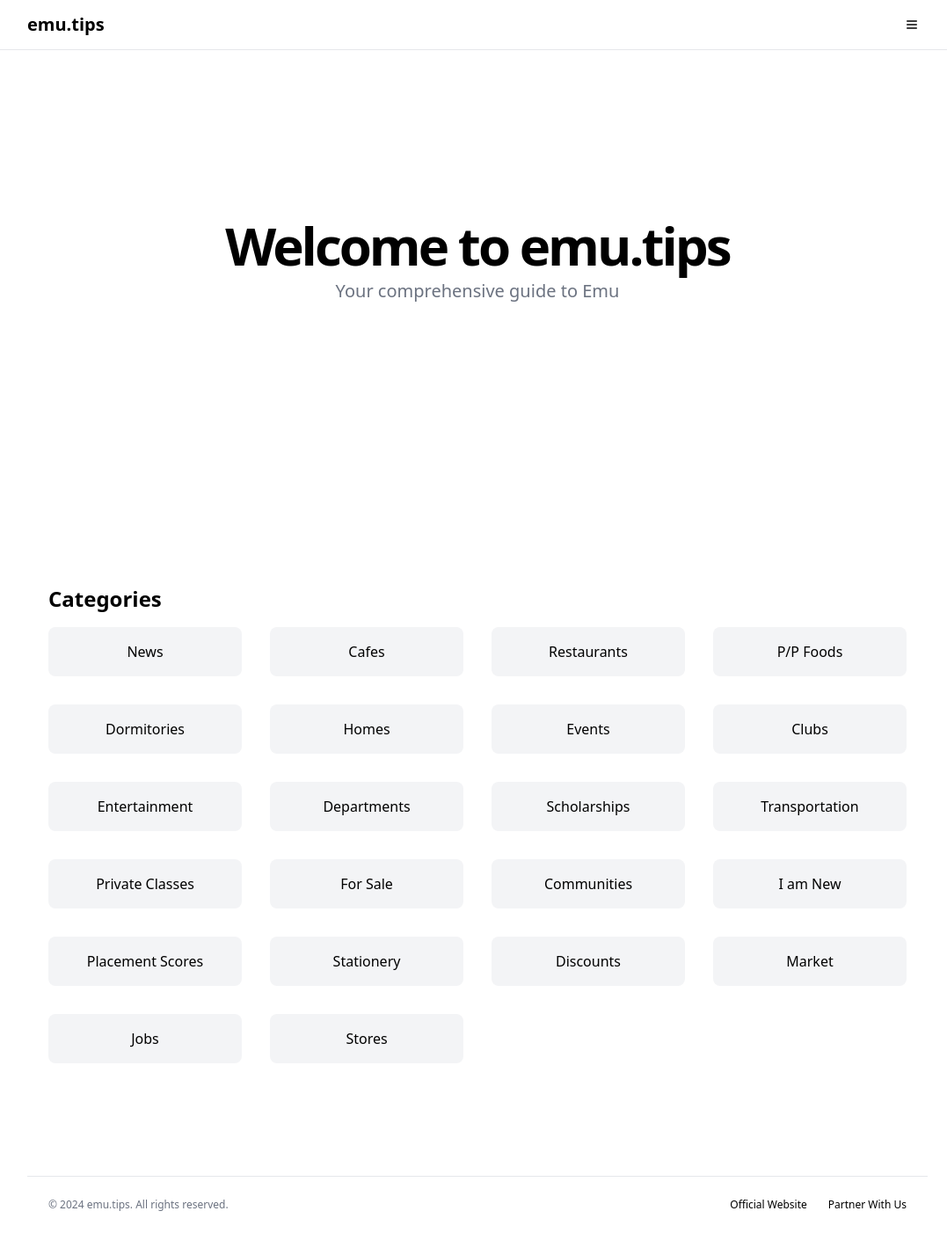
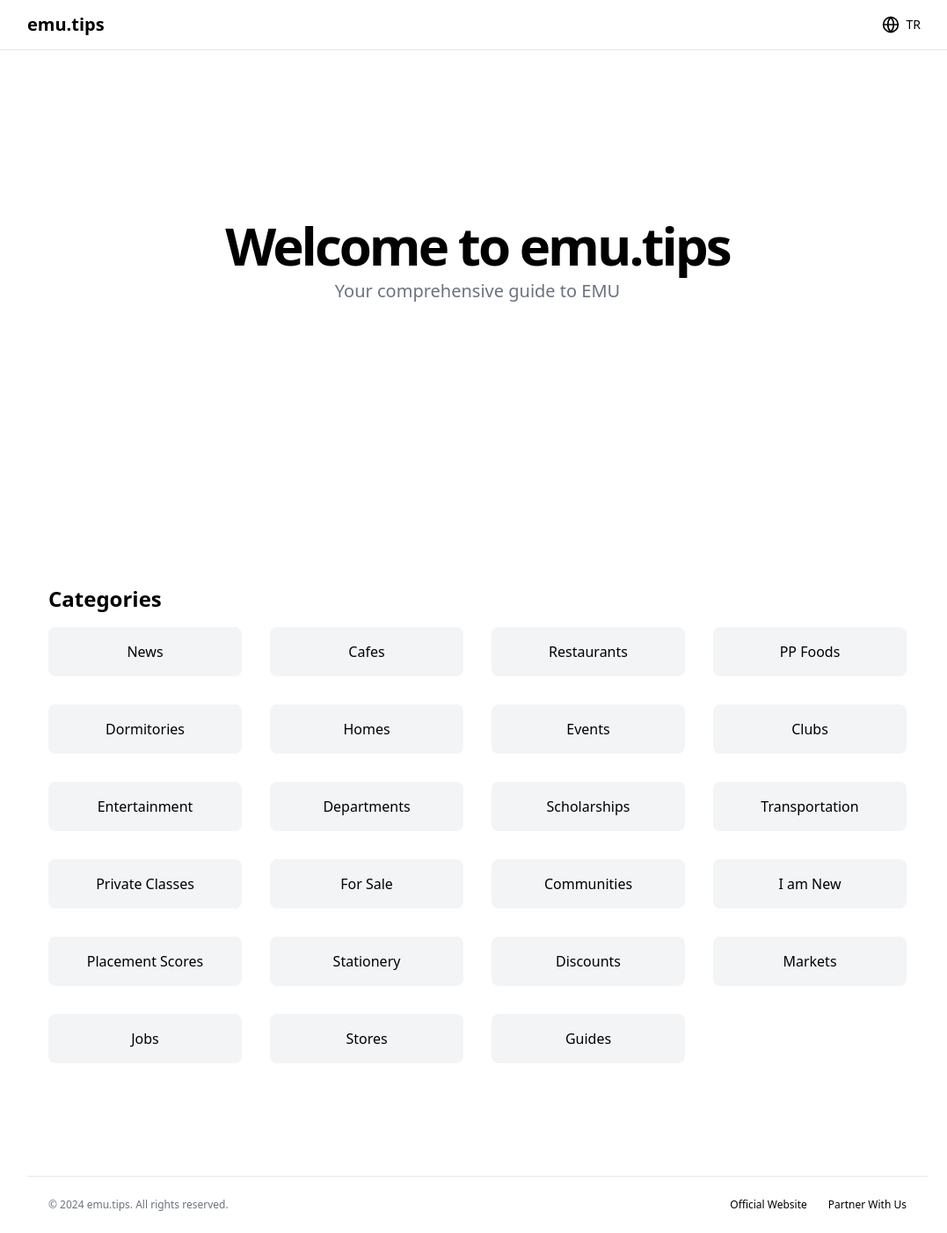
Before and after one commit to atasoya/emu-guide, a Next.js app: page / in a window 1280 px wide. Shown: the whole page at 88% size, without its empty margins (97-1174 px from the left). Built offline with nearby package versions, Linux system fonts and the light colour scheme.

Commit message:
Add language changing option

```diff
--- a/src/app/page.tsx
+++ b/src/app/page.tsx
@@ -1,29 +1,52 @@
+"use client";
+import { useState } from 'react'
 import Link from 'next/link'
-import { Menu, } from 'lucide-react'
+import { Menu, Globe } from 'lucide-react'
 
 export default function Component() {
-  const categories = [
-    "News", "Cafes", "Restaurants", "P/P Foods", "Dormitories",
+  const [language, setLanguage] = useState<'en' | 'tr'>('en')
+
+  const categories = {
+    en: [
+      "News", "Cafes", "Restaurants", "PP Foods", "Dormitories",
       "Homes", "Events", "Clubs", "Entertainment", "Departments",
       "Scholarships", "Transportation", "Private Classes", "For Sale", "Communities",
       "I am New", "Placement Scores", "Stationery",
-    "Discounts", "Market", "Jobs", "Stores"
+      "Discounts", "Markets", "Jobs", "Stores", "Guides"
+    ],
+    tr: [
+      "Haberler", "Kafeler", "Restoranlar", "FP Yemekler", "Yurtlar",
+      "Evler", "Etkinlikler", "Kulüpler", "Eğlence", "Bölümler",
+      "Burslar", "Ulaşım", "Özel Dersler", "Satılık", "Topluluklar",
+      "Yeni Geldim", "Yerleştirme Puanları", "Kırtasiye",
+      "İndirimler", "Marketler", "İş İlanları", "Mağazalar", "Rehberler"
     ]
+  }
+
+  const toggleLanguage = () => {
+    setLanguage(prev => prev === 'en' ? 'tr' : 'en')
+  }
 
   return (
     <div className="flex flex-col min-h-screen">
       <header className="sticky top-0 z-50 w-full border-b bg-background/95 backdrop-blur supports-[backdrop-filter]:bg-background/60">
-        <div className="container mx-auto max-w-screen-lg flex h-14 items-center">
+        <div className="container mx-auto max-w-screen-lg flex h-14 items-center justify-between">
           <Link className="mr-6 ml-3 md:ml-0 flex items-center space-x-2" href="/">
             <span className="font-bold text-xl">emu.tips</span>
           </Link>
-          <div className="flex flex-1 items-center justify-between space-x-2 md:justify-end">
-            <div className="flex items-center">
-              <button className="inline-flex items-center justify-center whitespace-nowrap rounded-md text-sm font-medium transition-colors focus-visible:outline-none focus-visible:ring-1 focus-visible:ring-ring disabled:pointer-events-none disabled:opacity-50 hover:bg-accent hover:text-accent-foreground h-9 py-2 w-9 px-0">
-                <Menu className="h-4 w-4" />
+          <div className="flex items-center space-x-4">
+            <button
+              onClick={toggleLanguage}
+              className="flex items-center justify-center rounded-md p-2 text-sm font-medium transition-colors focus-visible:outline-none focus-visible:ring-2 focus-visible:ring-ring hover:bg-accent hover:text-accent-foreground"
+              aria-label={language === 'en' ? 'Switch to Turkish' : 'İngilizce\'ye geç'}
+            >
+              <Globe className="h-5 w-5" />
+              <span className="ml-2">{language === 'en' ? 'TR' : 'EN'}</span>
+            </button>
+            <button className="md:hidden inline-flex items-center justify-center whitespace-nowrap rounded-md p-2 text-sm font-medium transition-colors focus-visible:outline-none focus-visible:ring-2 focus-visible:ring-ring hover:bg-accent hover:text-accent-foreground">
+              <Menu className="h-5 w-5" />
               <span className="sr-only">Toggle menu</span>
             </button>
-            </div>
           </div>
         </div>
       </header>
@@ -33,10 +56,10 @@ export default function Component() {
             <div className="flex flex-col items-center space-y-4 text-center">
               <div className="space-y-2">
                 <h1 className="text-3xl font-bold tracking-tighter sm:text-4xl md:text-5xl lg:text-6xl/none">
-                  Welcome to emu.tips
+                  {language === 'en' ? 'Welcome to emu.tips' : 'emu.tips\'e Hoş Geldiniz'}
                 </h1>
                 <p className="mx-auto max-w-[700px] text-gray-500 md:text-xl dark:text-gray-400">
-                  Your comprehensive guide to Emu
+                  {language === 'en' ? 'Your comprehensive guide to EMU' : 'DAÜ için kapsamlı rehberiniz'}
                 </p>
               </div>
             </div>
@@ -44,9 +67,11 @@ export default function Component() {
         </section>
         <section className="w-full py-12 md:py-24 lg:py-32">
           <div className="container mx-auto max-w-screen-lg px-4 md:px-6">
-            <h2 className="text-2xl font-bold mb-4">Categories</h2>
+            <h2 className="text-2xl font-bold mb-4">
+              {language === 'en' ? 'Categories' : 'Kategoriler'}
+            </h2>
             <div className="grid grid-cols-2 md:grid-cols-3 lg:grid-cols-4 gap-4 md:gap-6 lg:gap-8">
-              {categories.map((category, index) => (
+              {categories[language].map((category, index) => (
                 <Link
                   key={index}
                   className="flex items-center justify-center p-4 rounded-lg bg-gray-100 hover:bg-gray-200 transition-colors"
@@ -63,10 +88,10 @@ export default function Component() {
         <p className="text-xs text-gray-500 dark:text-gray-400">© 2024 emu.tips. All rights reserved.</p>
         <nav className="sm:ml-auto flex gap-4 sm:gap-6">
           <Link className="text-xs hover:underline underline-offset-4" href="#">
-            Official Website
+            {language === 'en' ? 'Official Website' : 'Resmi Web Sitesi'}
           </Link>
           <Link className="text-xs hover:underline underline-offset-4" href="#">
-            Partner With Us
+            {language === 'en' ? 'Partner With Us' : 'Bizimle Çalışın'}
           </Link>
         </nav>
       </footer>
```
Lines whose indentation alone changed are shown as unchanged.
